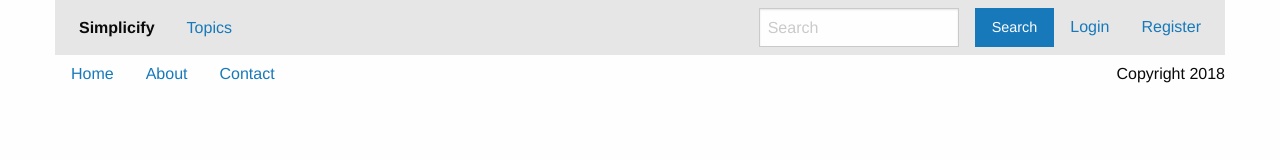
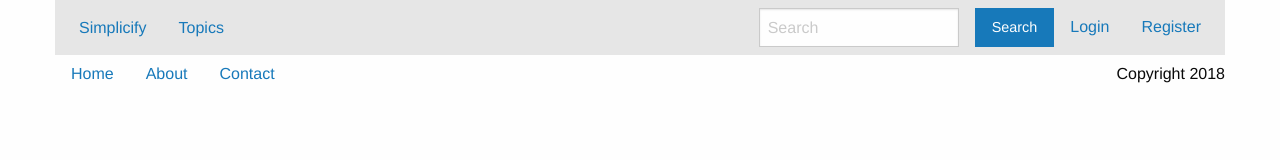
Before and after one commit to CarlJohnston/domauthority_client, a React (Create React App) app in the folder frontend/: page / in a window 1280 px wide. Shown: the top 160 px of the page. Built offline with nearby package versions, Linux system fonts and the light colour scheme.

Commit message:
Add Link to main logo

```diff
--- a/frontend/src/components/Layout/Layout.js
+++ b/frontend/src/components/Layout/Layout.js
@@ -13,7 +13,7 @@ class Layout extends Component {
           <div className="top-bar">
             <div className="top-bar-left">
               <ul className="dropdown menu" data-dropdown-menu>
-                <li className="menu-text">Simplicify</li>
+                <li><Link to='/'>Simplicify</Link></li>
                 <li><Link to='/topics'>Topics</Link></li>
               </ul>
             </div>
```
